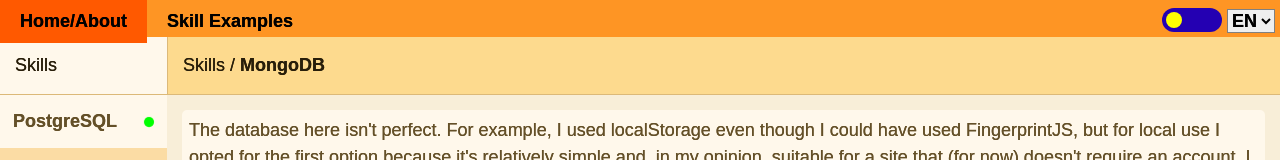
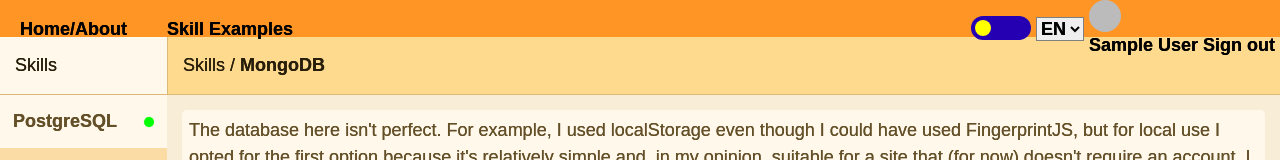
Before and after one commit to Tecrak/portfolio, a Next.js app: page /en/page/examples/mongodb in a window 1280 px wide. Shown: the top 160 px of the page. Built offline with nearby package versions, Linux system fonts and the light colour scheme; no server answers; sample sign-in values are in the browser's storage.

Commit message:
Super basic OAuth v2 implementation

```diff
--- /dev/null
+++ b/app/[locale]/components/LogInBttn.tsx
@@ -0,0 +1,23 @@
+// app/[locale]/components/authButton.tsx
+"use client";
+import { useSession, signIn, signOut } from "next-auth/react";
+
+export default function AuthButton() {
+  const { data: session } = useSession();
+
+  if (session) {
+    return (
+      <div>
+        <img
+          src={session.user?.image ?? ""}
+          width={32}
+          style={{ borderRadius: "50%" }}
+        />
+        <span>{session.user?.name}</span>
+        <button onClick={() => signOut()}>Sign out</button>
+      </div>
+    );
+  }
+
+  return <button onClick={() => signIn("google")}>Sign in with Google</button>;
+}
--- a/app/[locale]/components/activePathName.tsx
+++ b/app/[locale]/components/activePathName.tsx
@@ -7,6 +7,7 @@ import { NAVIGATION } from "../../config/navigation";
 import { useTranslations, useLocale } from "next-intl";
 import ThemeSwitchBttn from "./themeSwitchBttn";
 import LangSwitchBttn from "./langSwitchBttn";
+import LogInBttn from "./LogInBttn";
 
 function stripLocale(pathname: string) {
   return pathname.replace(/^\/(en|ua|de)/, "") || "/";
@@ -30,8 +31,7 @@ export function ActivePathName() {
         <Link
           key={link.path}
           href={`/${locale}${link.path === "/" ? "" : link.path}`}
-          className={currentPath === link.path ? "activePath" : ""}
-        >
+          className={currentPath === link.path ? "activePath" : ""}>
           {t(link.label)}
         </Link>
       ))}
@@ -39,6 +39,9 @@ export function ActivePathName() {
         <ThemeSwitchBttn />
         <LangSwitchBttn />
       </div>
+      <div className="loginBox">
+        <LogInBttn />
+      </div>
     </nav>
   );
 }
--- a/app/[locale]/page/examples/mongodb/components/openedCard.tsx
+++ b/app/[locale]/page/examples/mongodb/components/openedCard.tsx
@@ -60,6 +60,7 @@ export default function OpenedText({
                 ))}
               </ul>
             </div>
+            <div className={styles.newComment}>sds</div>
           </div>
         </li>
       </ul>
--- a/app/[locale]/page/examples/mongodb/components/styles/imgCard.module.css
+++ b/app/[locale]/page/examples/mongodb/components/styles/imgCard.module.css
@@ -84,7 +84,7 @@
   border-radius: 0px 0px 0px 10px;
   position: absolute;
   right: 0px;
-  cursor: pointer;
+  cursor: crosshair;
 }
 .deleteBttn:hover {
   background: red;
--- a/app/[locale]/page/examples/mongodb/components/styles/openedCard.module.css
+++ b/app/[locale]/page/examples/mongodb/components/styles/openedCard.module.css
@@ -87,3 +87,6 @@
   background: var(--skills-borders);
   border-bottom: 1px grey solid;
 }
+.newComment {
+  background: red;
+}
--- /dev/null
+++ b/app/api/auth/[...nextauth]/route.ts
@@ -0,0 +1,13 @@
+import NextAuth from "next-auth";
+import GoogleProvider from "next-auth/providers/google";
+
+const handler = NextAuth({
+  providers: [
+    GoogleProvider({
+      clientId: process.env.GOOGLE_CLIENT_ID!,
+      clientSecret: process.env.GOOGLE_CLIENT_SECRET!,
+    }),
+  ],
+});
+
+export { handler as GET, handler as POST };
--- a/app/api/providers.tsx
+++ b/app/api/providers.tsx
@@ -1,17 +1,18 @@
 "use client";
 import { QueryClient, QueryClientProvider } from "@tanstack/react-query";
 import { ThemeProvider } from "next-themes";
+import { SessionProvider } from "next-auth/react";
 
 const queryClient = new QueryClient();
 
 export default function Providers({ children }: { children: React.ReactNode }) {
   return (
-    <ThemeProvider
-      attribute="class" // для Tailwind
-      defaultTheme="system"
-      enableSystem
-    >
-      <QueryClientProvider client={queryClient}>{children}</QueryClientProvider>
-    </ThemeProvider>
+    <SessionProvider>
+      <ThemeProvider attribute="class" defaultTheme="system" enableSystem>
+        <QueryClientProvider client={queryClient}>
+          {children}
+        </QueryClientProvider>
+      </ThemeProvider>
+    </SessionProvider>
   );
 }
--- a/package.json
+++ b/package.json
@@ -16,6 +16,7 @@
     "lucide-react": "^1.3.0",
     "mongodb": "^7.2.0",
     "next": "16.1.6",
+    "next-auth": "^4.24.14",
     "next-intl": "^4.9.1",
     "next-themes": "^0.4.6",
     "pg": "^8.18.0",
```
Also changed, not shown: 2 other files (tests, documents, lock files or other folders).
